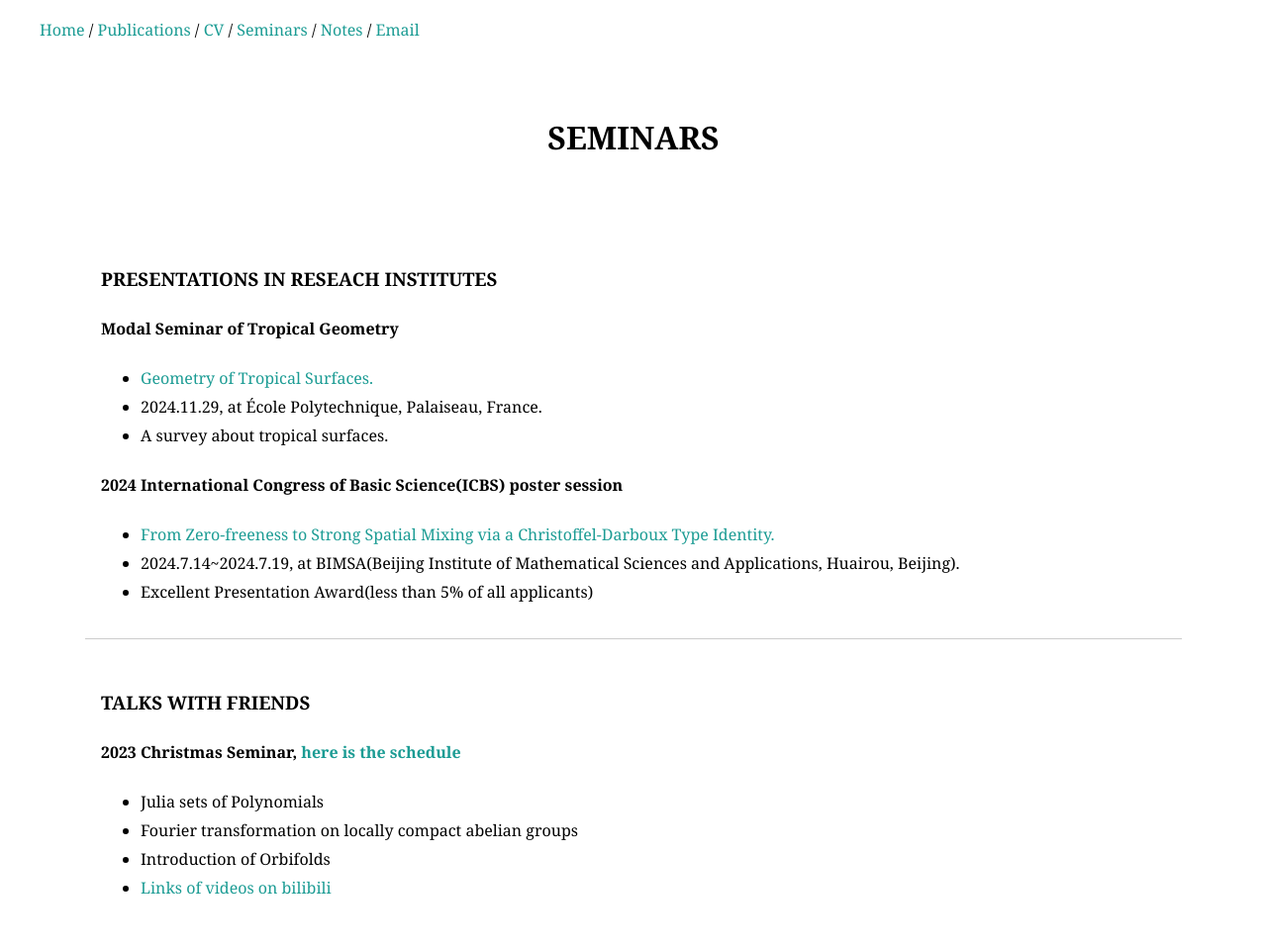
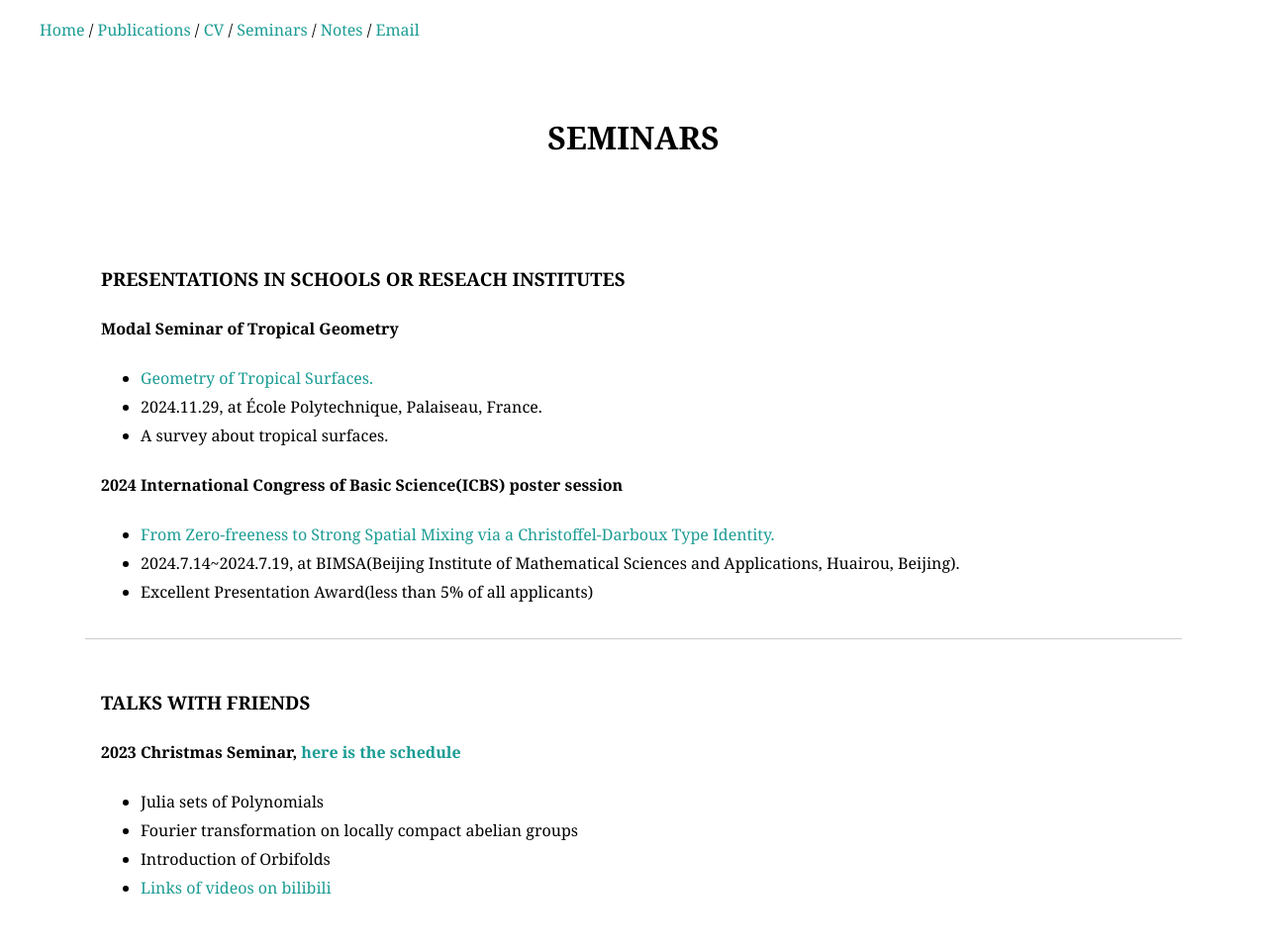
Before and after one commit to XiaoweiYEXavier/XiaoweiYEXavier.github.io, a Jekyll site: the page Seminars/index.html, which Jekyll copies as it is, in a window 1280 px wide. Shown: the whole page at 99% size. Built offline with Jekyll 4.4.1, drawn with Linux system fonts in a browser that asks for light colours; nearby versions of some CDN libraries; some web fonts are replaced.

Commit message:
Update index.html

```diff
--- a/Seminars/index.html
+++ b/Seminars/index.html
@@ -21,12 +21,12 @@
   </header>
   <main>
     <section>
-      <h3>Presentations in reseach institutes</h3>
+      <h3>Presentations in schools or reseach institutes</h3>
       <div class='iterests'>
         <div class='column'>
 	  <h4>Modal Seminar of Tropical Geometry </h4>
                <ul>
-	        		<li><a href="/Seminars/Présentation_Modal.pdf" target="blank">Geometry of Tropical Surfaces. </a></li>
+	        		<li><a href="/Seminars/Presentation_Modal.pdf" target="blank">Geometry of Tropical Surfaces. </a></li>
 		        	<li>2024.11.29, at École Polytechnique, Palaiseau, France.</a></li>
             	                <li>A survey about tropical surfaces. </a></li>
 	    		</ul>
```
